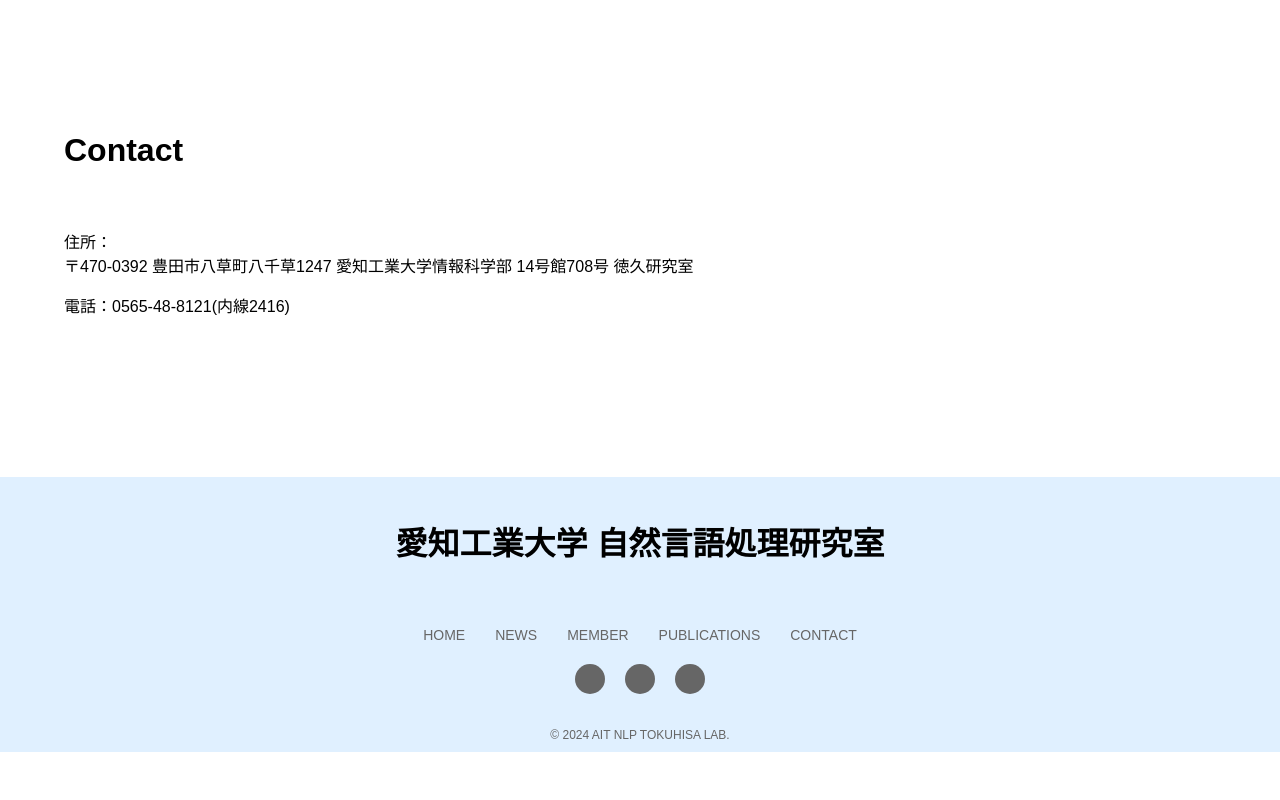
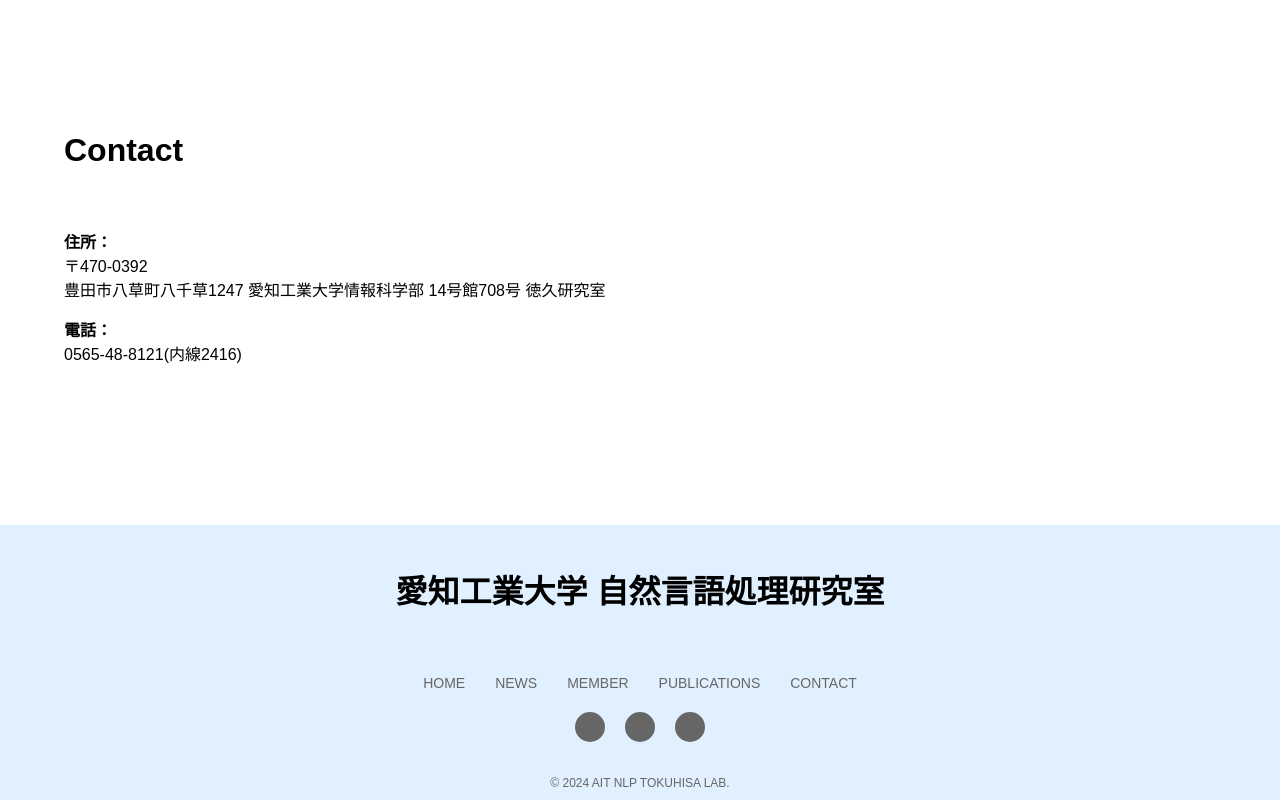
Before and after one commit to Kipeo22/AIT-NLPLab, a Next.js app: page / in a window 1280 px wide. Shown: the part 4132-4932 px from the top of the page. Before the commit the page ends 4884 px from the top, so only its background shows below. Built offline with nearby package versions, Linux system fonts and the light colour scheme.

Commit message:
住所と電話の後で改行

```diff
--- a/src/component/contact/Contact.jsx
+++ b/src/component/contact/Contact.jsx
@@ -6,9 +6,11 @@
       <div className={styles.contact}>
         <h2>Contact</h2>
         <p>
-          住所：<br />
-          〒470-0392 豊田市八草町八千草1247 愛知工業大学情報科学部 14号館708号 徳久研究室</p>
-        <p>電話：0565-48-8121(内線2416)</p>
+          <strong>住所：</strong><br />
+          〒470-0392<br />
+          豊田市八草町八千草1247 愛知工業大学情報科学部 14号館708号 徳久研究室</p>
+        <p><strong>電話：</strong><br />
+        0565-48-8121(内線2416)</p>
       </div>
     </section>
   );
```
